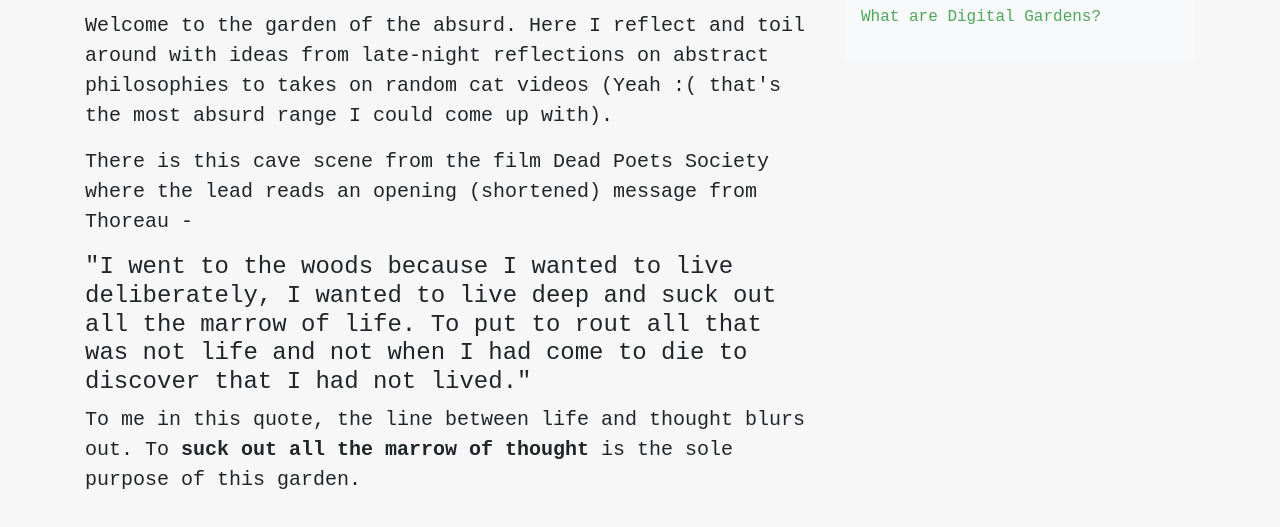
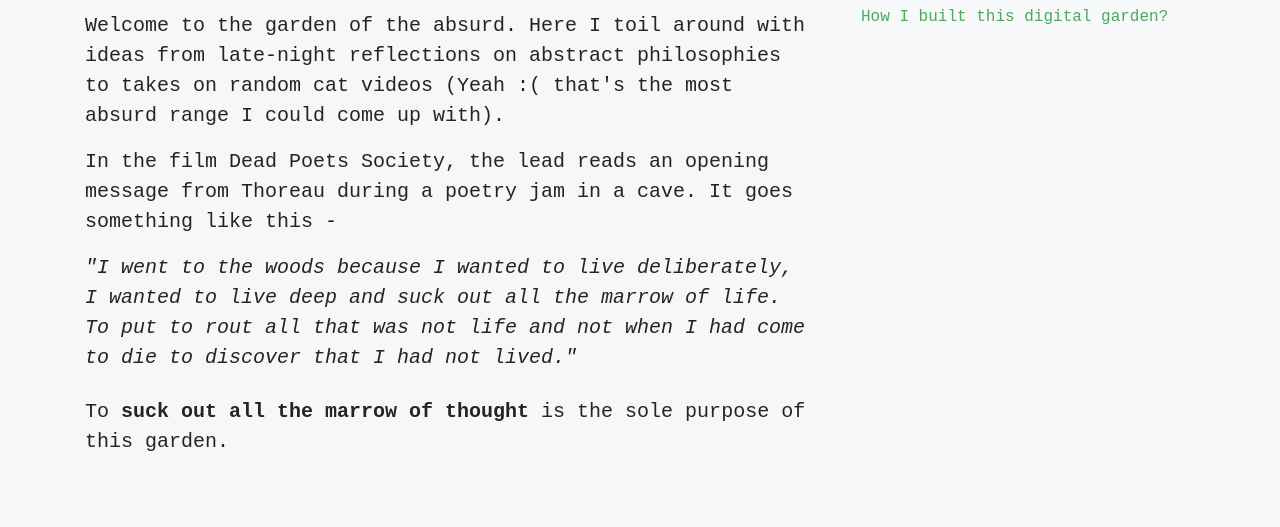
Before and after one commit to NoblesseCoder/absurd-musings, an Eleventy site: page src/index.md in a window 1280 px wide. Shown: the part 177-704 px from the top of the page. Built offline with nearby package versions, Linux system fonts and the light colour scheme; Eleventy itself is replaced by a stand-in of ours; files that its build step writes are made by us from their sources.

Commit message:
edit landing page

```diff
--- a/src/index.md
+++ b/src/index.md
@@ -5,10 +5,14 @@ pageTitle: "Absurd Musings"
 contentCategory: "homepage"
 ---
 
-Welcome to the garden of the absurd. Here I reflect and toil around with ideas from late-night reflections on abstract philosophies to takes on random cat videos (Yeah :( that's the most absurd range I could come up with).
+Welcome to the garden of the absurd. Here I toil around with ideas from late-night reflections on abstract philosophies to takes on random cat videos (Yeah :( that's the most absurd range I could come up with).
 
-There is this cave scene from the film Dead Poets Society where the lead reads an opening (shortened) message from Thoreau -
+In the film Dead Poets Society, the lead reads an opening message from Thoreau during a poetry jam in a cave. It goes something like this -
 
-#### "I went to the woods because I wanted to live deliberately, I wanted to live deep and suck out all the marrow of life. To put to rout all that was not life and not when I had come to die to discover that I had not lived."
+<em style="font-size: 20px; font-family: monospace;">
+"I went to the woods because I wanted to live deliberately, I wanted to live deep and suck out all the marrow of life. To put to rout all that was not life and not when I had come to die to discover that I had not lived."
+</em>
+<br />
+<br />
 
-To me in this quote, the line between life and thought blurs out. To **suck out all the marrow of thought** is the sole purpose of this garden.
+To **suck out all the marrow of thought** is the sole purpose of this garden.
--- a/src/musings/DigitalGarden.md
+++ /dev/null
@@ -1,6 +0,0 @@
----
-layout: musings
-title: "What are Digital Gardens?"
-pageTitle: "What are Digital Gardens?"
-contentCategory: "technical"
----
--- /dev/null
+++ b/src/musings/digital_garden.md
@@ -0,0 +1,6 @@
+---
+layout: musings
+title: "How I built this digital garden?"
+pageTitle: "How I built this digital garden?"
+contentCategory: "technical"
+---
```
